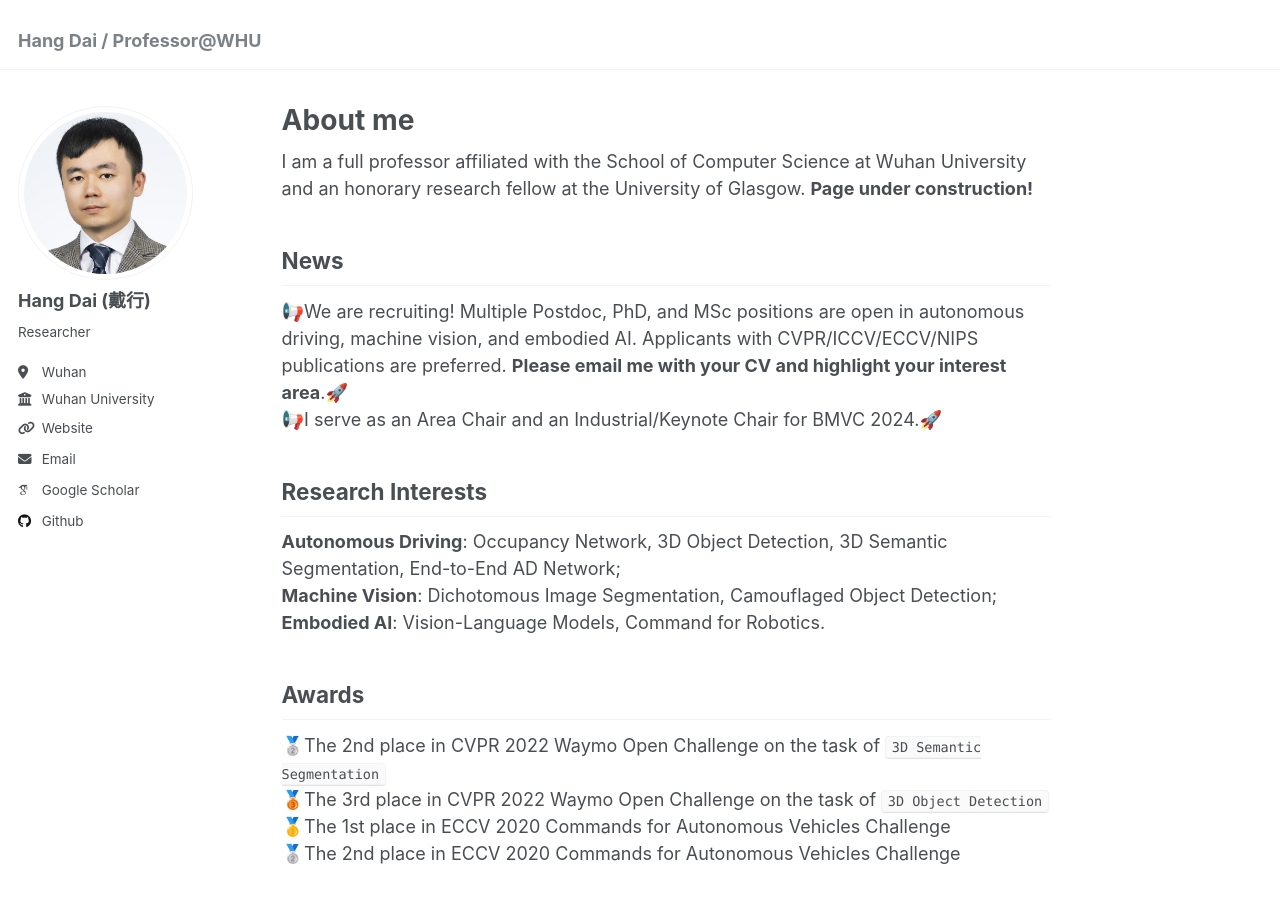
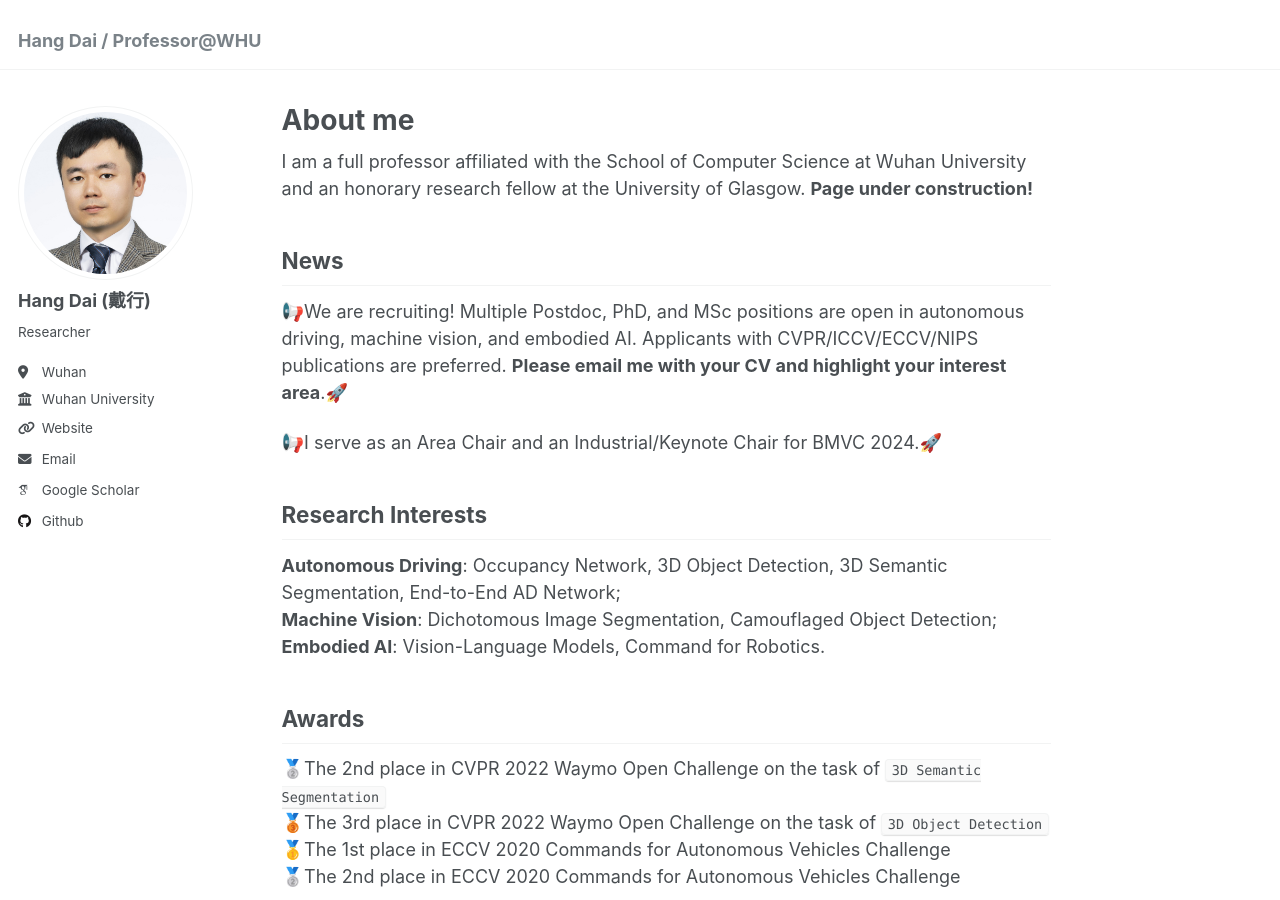
Before and after one commit to Dai-Hang/Dai-Hang.github.io, a Jekyll site: the page built from _pages/about.md, in a window 1280 px wide and 900 px high. Built offline with Jekyll 4.4.1, drawn with Linux system fonts in a browser that asks for light colours; some web fonts are replaced.

```diff
--- a/_pages/about.md
+++ b/_pages/about.md
@@ -12,7 +12,8 @@ I am a full professor affiliated with the School of Computer Science at Wuhan Un
 News
 ------
 📢We are recruiting! Multiple Postdoc, PhD, and MSc positions are open in autonomous driving, machine vision, and embodied AI. Applicants with CVPR/ICCV/ECCV/NIPS publications are preferred. **Please email me with your CV and highlight your interest area**.🚀
-<br>📢I serve as an Area Chair and an Industrial/Keynote Chair for BMVC 2024.🚀
+
+<p>📢I serve as an Area Chair and an Industrial/Keynote Chair for BMVC 2024.🚀</p>
 
 Research Interests
 ------
```
